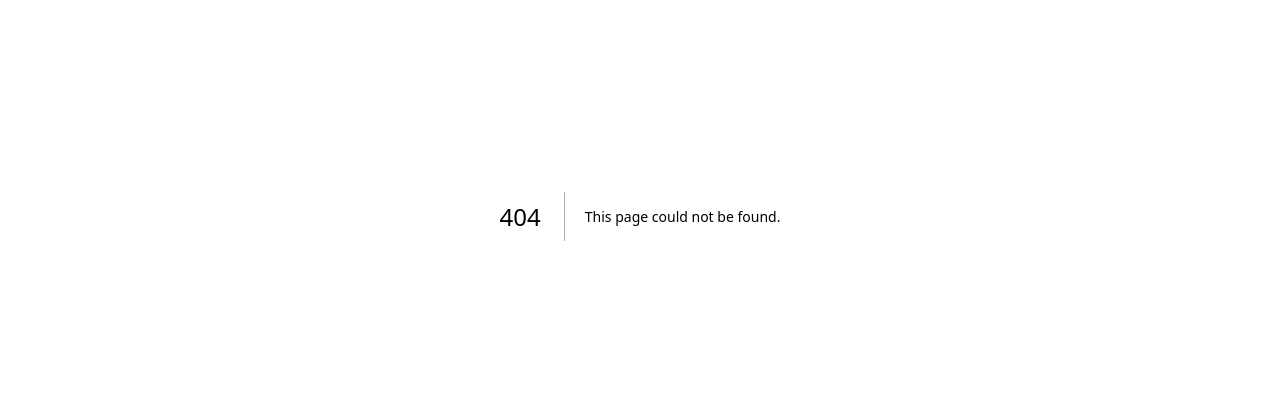
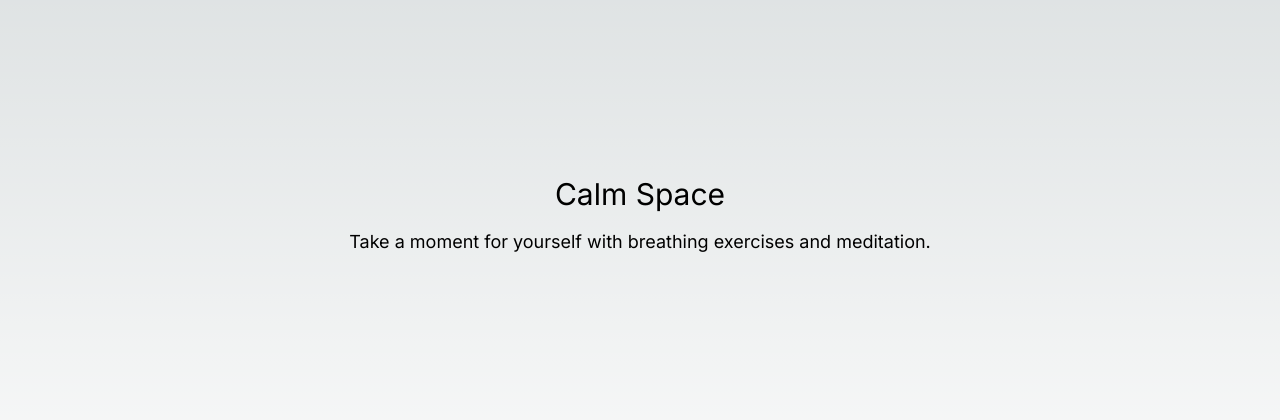
Before and after one commit to UkiyoHaven/ukiyo-haven-client, a Next.js app: page /calm-space in a window 1280 px wide. Before the commit this address had no page. Shown: the part 184-604 px from the top of the page. Built offline with nearby package versions, Linux system fonts and the light colour scheme.

Commit message:
feat: create calm space

```diff
--- /dev/null
+++ b/app/calm-space/page.tsx
@@ -0,0 +1,8 @@
+export default function CalmSpace() {
+    return (
+      <div className="min-h-screen flex flex-col items-center justify-center">
+        <h1 className="text-3xl">Calm Space</h1>
+        <p className="mt-4 text-lg">Take a moment for yourself with breathing exercises and meditation.</p>
+      </div>
+    );
+  }
```
